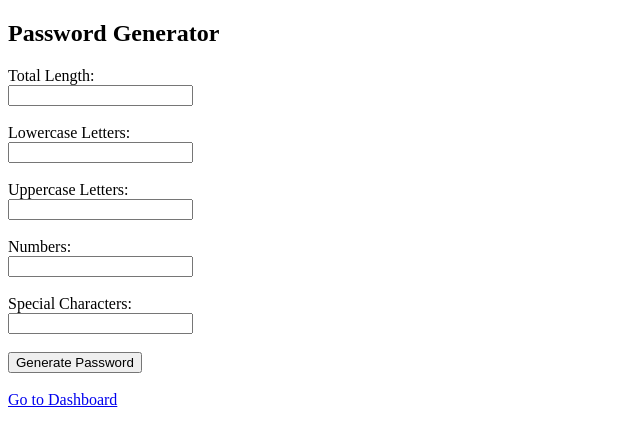
After one commit to aamahi2020/PHP-Final-Task, a PHP site: page /generate_password.php in a window 1280 px wide. The commit adds this page. Shown: the top 446 px of the page, without its empty margins (0-640 px from the left). Run offline with PHP 8.4, Linux system fonts and the light colour scheme.

Commit message:
new version

```diff
--- a/classes/PasswordGenerator.php
+++ b/classes/PasswordGenerator.php
@@ -1,38 +1,39 @@
 <?php
-//PasswordGenerator.php
+
 
 class PasswordGenerator {
     public function generate($length, $lowercase = 0, $uppercase = 0, $numbers = 0, $special = 0) {
         $password = '';
-        $chars = [
+        $characters = [
             'lowercase' => 'abcdefghijklmnopqrstuvwxyz',
             'uppercase' => 'ABCDEFGHIJKLMNOPQRSTUVWXYZ',
             'numbers'   => '0123456789',
             'special'   => '!@#$%^&*()_+-=[]{};:,.<>?'
         ];
 
-        $all = '';
+        // Add selected characters
+        $password .= $this->getRandomCharacters($characters['lowercase'], $lowercase);
+        $password .= $this->getRandomCharacters($characters['uppercase'], $uppercase);
+        $password .= $this->getRandomCharacters($characters['numbers'], $numbers);
+        $password .= $this->getRandomCharacters($characters['special'], $special);
 
-        $password .= $this->pickRandom($chars['lowercase'], $lowercase);
-        $password .= $this->pickRandom($chars['uppercase'], $uppercase);
-        $password .= $this->pickRandom($chars['numbers'], $numbers);
-        $password .= $this->pickRandom($chars['special'], $special);
+        $usedLength = $lowercase + $uppercase + $numbers + $special;
 
-        $used = $lowercase + $uppercase + $numbers + $special;
-
-        if ($used < $length) {
-            $all .= $chars['lowercase'] . $chars['uppercase'] . $chars['numbers'] . $chars['special'];
-            $password .= $this->pickRandom($all, $length - $used);
+        // Fill the rest if length not reached
+        if ($usedLength < $length) {
+            $allChars = $characters['lowercase'] . $characters['uppercase'] . $characters['numbers'] . $characters['special'];
+            $password .= $this->getRandomCharacters($allChars, $length - $usedLength);
         }
 
+        // Shuffle to randomize final password
         return str_shuffle($password);
     }
 
-    private function pickRandom($characters, $count) {
+    private function getRandomCharacters($chars, $count) {
         $result = '';
+        $max = strlen($chars) - 1;
         for ($i = 0; $i < $count; $i++) {
-            $index = rand(0, strlen($characters) - 1);
-            $result .= $characters[$index];
+            $result .= $chars[rand(0, $max)];
         }
         return $result;
     }
--- /dev/null
+++ b/generate_password.php
@@ -0,0 +1,58 @@
+<?php
+
+include(__DIR__ . '/classes/PasswordGenerator.php');
+
+$generatedPassword = '';
+
+if ($_SERVER['REQUEST_METHOD'] === 'POST') {
+    $length     = (int) $_POST['length'];
+    $lowercase  = (int) $_POST['lowercase'];
+    $uppercase  = (int) $_POST['uppercase'];
+    $numbers    = (int) $_POST['numbers'];
+    $special    = (int) $_POST['special'];
+
+
+    if (($lowercase + $uppercase + $numbers + $special) > $length) {
+        $generatedPassword = "Error: Character counts exceed the total length.";
+    } else {
+        $generator = new PasswordGenerator();
+        $generatedPassword = $generator->generate($length, $lowercase, $uppercase, $numbers, $special);
+    }
+}
+?>
+
+<!DOCTYPE html>
+<html>
+<head>
+    <title>Password Generator</title>
+</head>
+<body>
+    <h2>Password Generator</h2>
+
+    <form method="POST" action="">
+        <label>Total Length:</label><br>
+        <input type="number" name="length" min="1" required><br><br>
+
+        <label>Lowercase Letters:</label><br>
+        <input type="number" name="lowercase" min="0" required><br><br>
+
+        <label>Uppercase Letters:</label><br>
+        <input type="number" name="uppercase" min="0" required><br><br>
+
+        <label>Numbers:</label><br>
+        <input type="number" name="numbers" min="0" required><br><br>
+
+        <label>Special Characters:</label><br>
+        <input type="number" name="special" min="0" required><br><br>
+
+        <input type="submit" value="Generate Password">
+    </form>
+
+    <?php if (!empty($generatedPassword)): ?>
+        <h3>Generated Password:</h3>
+        <p style="font-weight: bold;"><?php echo htmlspecialchars($generatedPassword); ?></p>
+    <?php endif; ?>
+
+    <br><a href="dashboard.php">Go to Dashboard</a>
+</body>
+</html>
--- a/login.php
+++ b/login.php
@@ -14,9 +14,7 @@ if ($_SERVER['REQUEST_METHOD'] == 'POST') {
     $stmt = $conn->prepare($sql);
     $stmt->execute([$username]);
     $user = $stmt->fetch(PDO::FETCH_ASSOC);
-
-    if ($user && password_verify($password, $user['password_hash'])) {
-        // Login successful
+    if ($user && password_verify($password, $user['password'])) {
         $_SESSION['user_id'] = $user['id'];
         $_SESSION['username'] = $user['username'];
 
```
Also changed, not shown: dashboard.php (+45 -22 lines).
